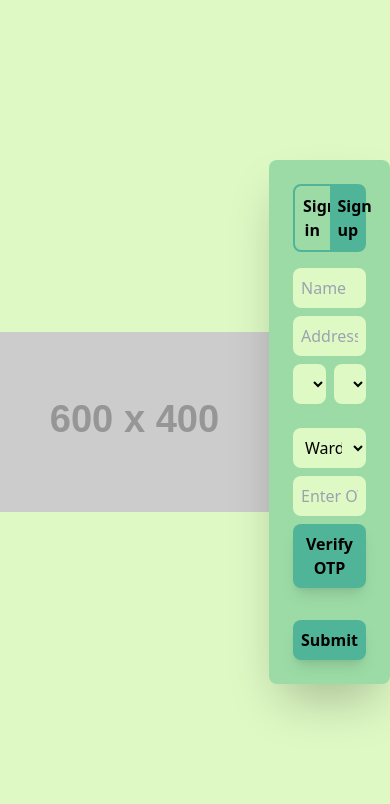
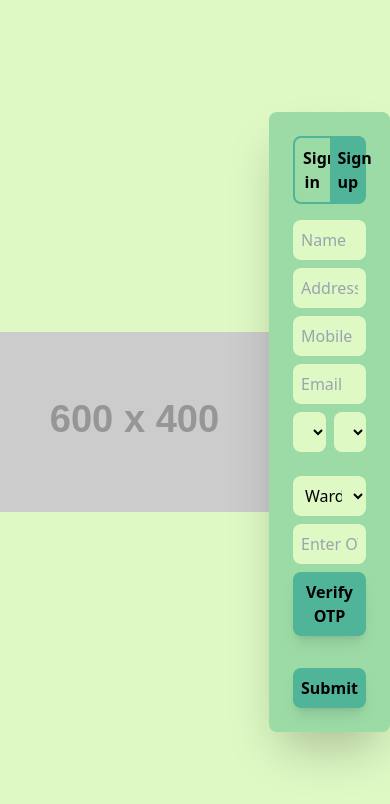
Before and after one commit to Densingh-123/cleaninfinity, a React (Vite) app in the folder client/: page / in a window 390 px wide. Both pictures are taken after a click on the button "Sign up". Shown: the top 804 px of the page. Built offline with nearby package versions, Linux system fonts and the light colour scheme.

Commit message:
Added email and mobile

```diff
--- a/client/src/components/AuthComp.jsx
+++ b/client/src/components/AuthComp.jsx
@@ -112,6 +112,22 @@ export default function AuthComponent({ states, districts, wards }) {
                 onChange={handleChange}
                 className='w-full mb-2'
               />
+              <input
+                type='text'
+                name='mobile'
+                placeholder='Mobile Number'
+                value={formData.mobile}
+                onChange={handleChange}
+                className='w-full mb-2'
+              />
+              <input
+                type='email'
+                name='email'
+                placeholder='Email'
+                value={formData.email}
+                onChange={handleChange}
+                className='w-full mb-2'
+              />
               <div className='flex mb-2'>
                 <select
                   name='state'
```
